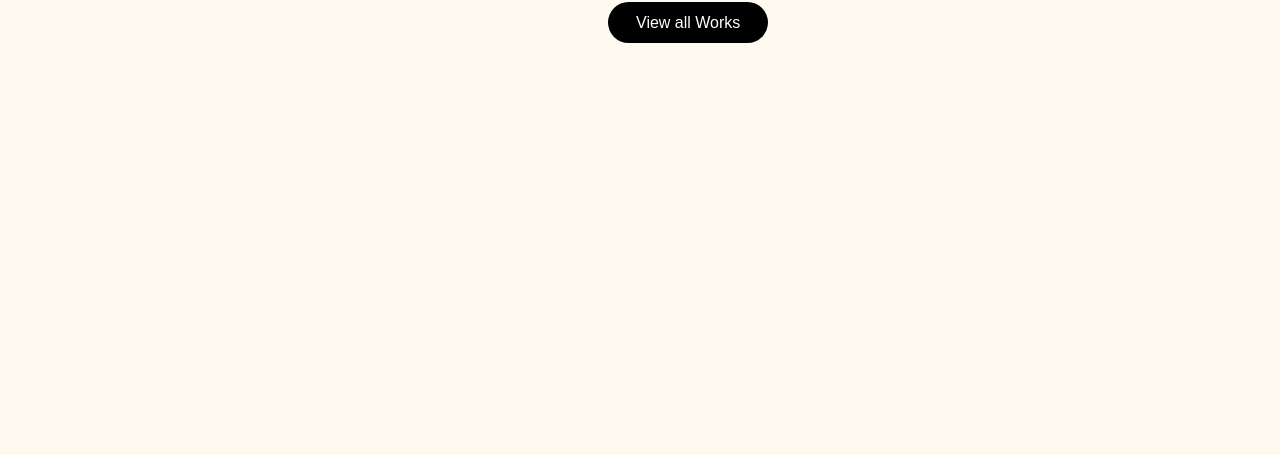
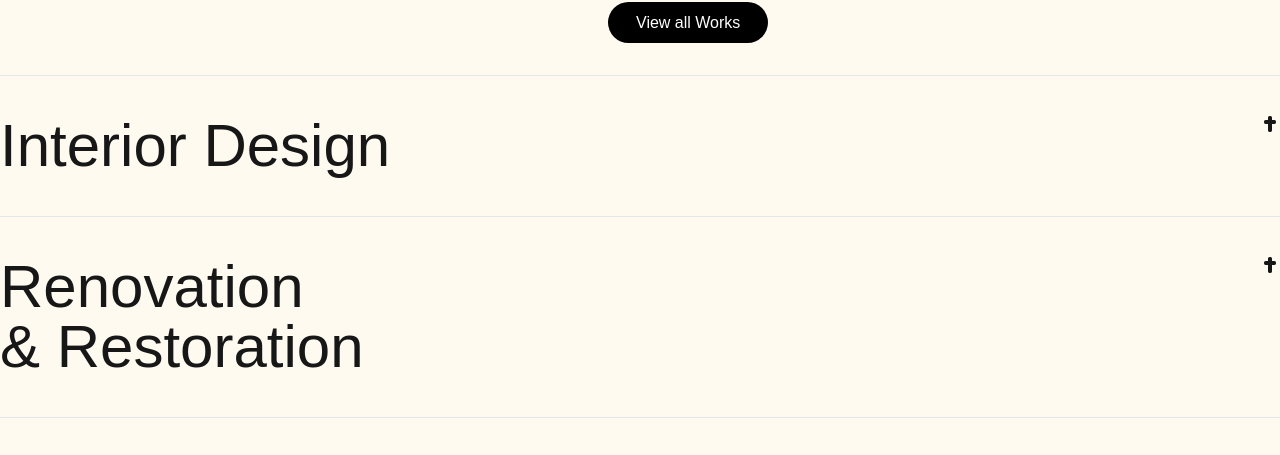
Before and after one commit to MarcAusss/interior-design-website, a Next.js app: page / in a window 1280 px wide. Shown: the part 4698-5153 px from the top of the page. Before the commit the page ends 4773 px from the top, so only its background shows below. Built offline with nearby package versions, Linux system fonts and the light colour scheme.

Commit message:
asdasdasdasd

```diff
--- a/app/components/experties.tsx
+++ b/app/components/experties.tsx
@@ -12,6 +12,7 @@ export default function ExpertiesPage() {
                 <h1 className="text-7xl">Our Expertise</h1>
                 <p className="">[03]</p>
             </div>
+            <div className="pb-10 border-b border-gray-200">
                 <div className="flex justify-between">
                     <h1 className="text-6xl">Architectural <br /> Design</h1>
                     <i className="fa-solid fa-cross"></i>
@@ -47,7 +48,7 @@ export default function ExpertiesPage() {
                                 initial={{ opacity: 0 }}
                                 whileInView={{ opacity: 1 }}
                                 transition={{ duration: 0.6 }}
-                            className="mt-10"
+                                className=""
                             >
                                 <Link
                                 className="bg-black px-7 py-3 rounded-full text-white"
@@ -60,5 +61,21 @@ export default function ExpertiesPage() {
                     </div>
                 </div>
             </div>
+
+            <div className="py-10 border-b border-gray-200">
+                <div className="flex justify-between">
+                    <h1 className="text-6xl">Interior Design</h1>
+                    <i className="fa-solid fa-cross"></i>
+                </div>
+            </div>
+
+            <div className="py-10 border-b border-gray-200">
+                <div className="flex justify-between">
+                    <h1 className="text-6xl">Renovation <br /> & Restoration</h1>
+                    <i className="fa-solid fa-cross"></i>
+                </div>
+            </div>
+
+        </div>
     );
 }
```
Lines whose indentation alone changed are shown as unchanged.
